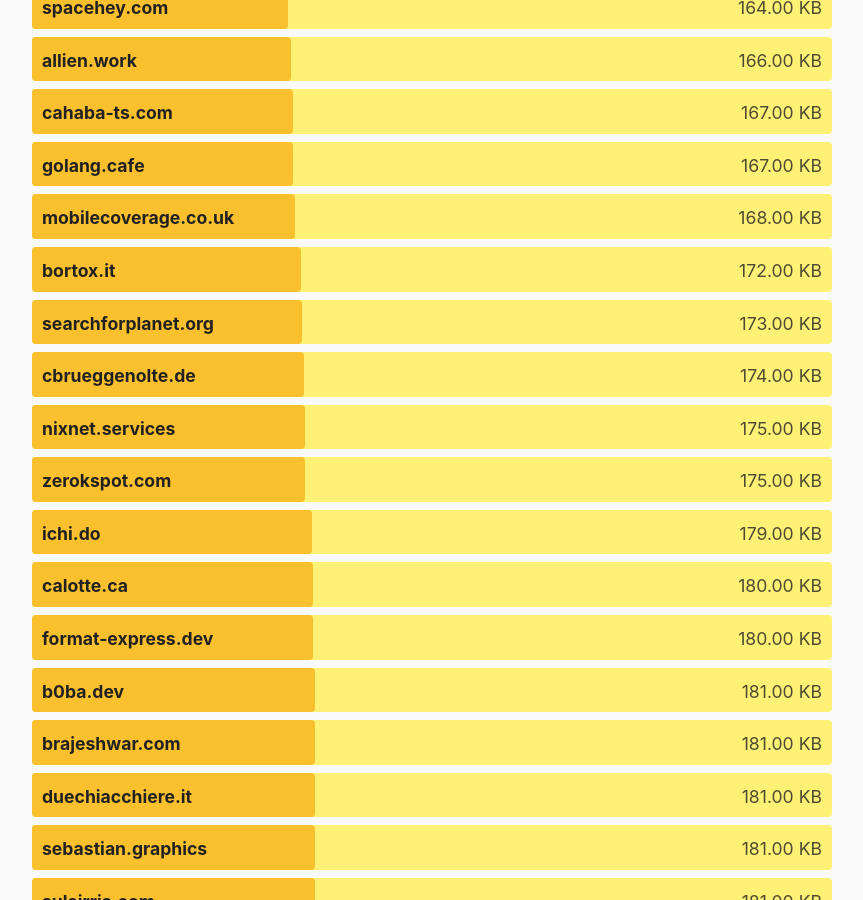
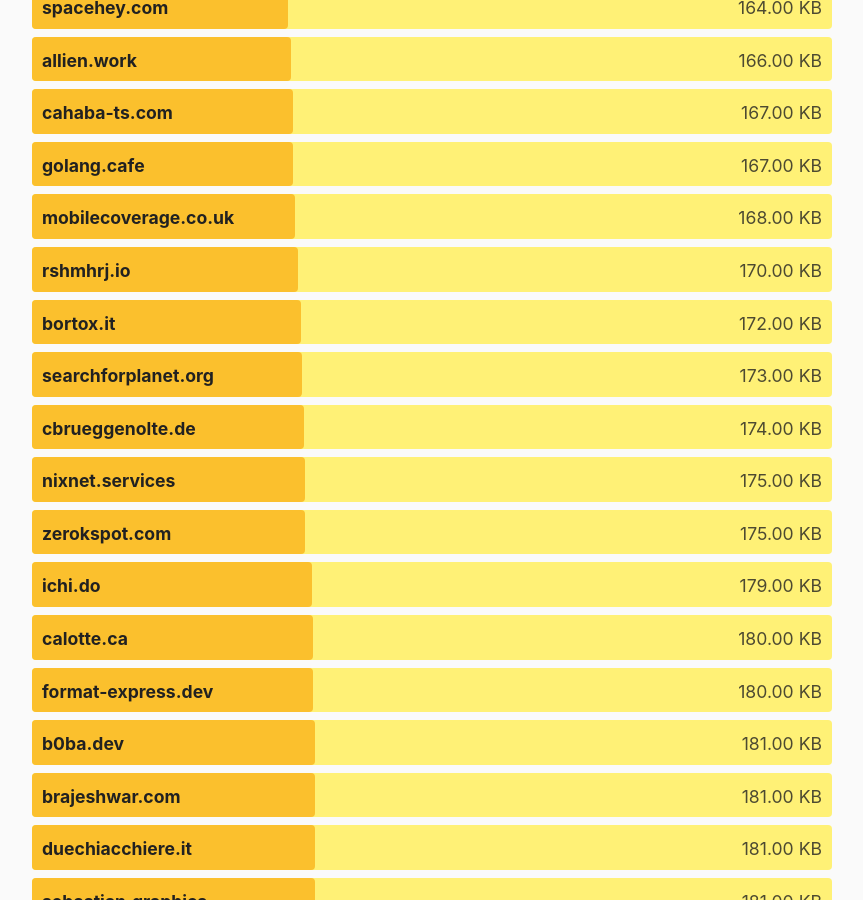
Before and after one commit to kevquirk/512kb.club, a Jekyll site: the page built from index.md, in a window 1280 px wide and 900 px high, scrolled down 24734 px. Shown: the whole window, without its empty margins (208-1071 px from the left). Built offline with Jekyll 4.4.1, drawn with Linux system fonts in a browser that asks for light colours.

Commit message:
:sparkles: add rshmhrj.io GTMetrix to sites.yml
- GTMetrix link: https://gtmetrix.com/reports/rshmhrj.io/mPr4FHtr/
- 82.5KB (170KB Uncompressed)

```diff
--- a/_data/sites.yml
+++ b/_data/sites.yml
@@ -2482,6 +2482,11 @@
   size: 89.4
   last_checked: 2022-05-03
 
+- domain: rshmhrj.io
+  url: https://rshmhrj.io/
+  size: 170
+  last_checked: 2023-07-11
+
 - domain: ru.order332.com
   url: https://ru.order332.com/
   size: 375
```
